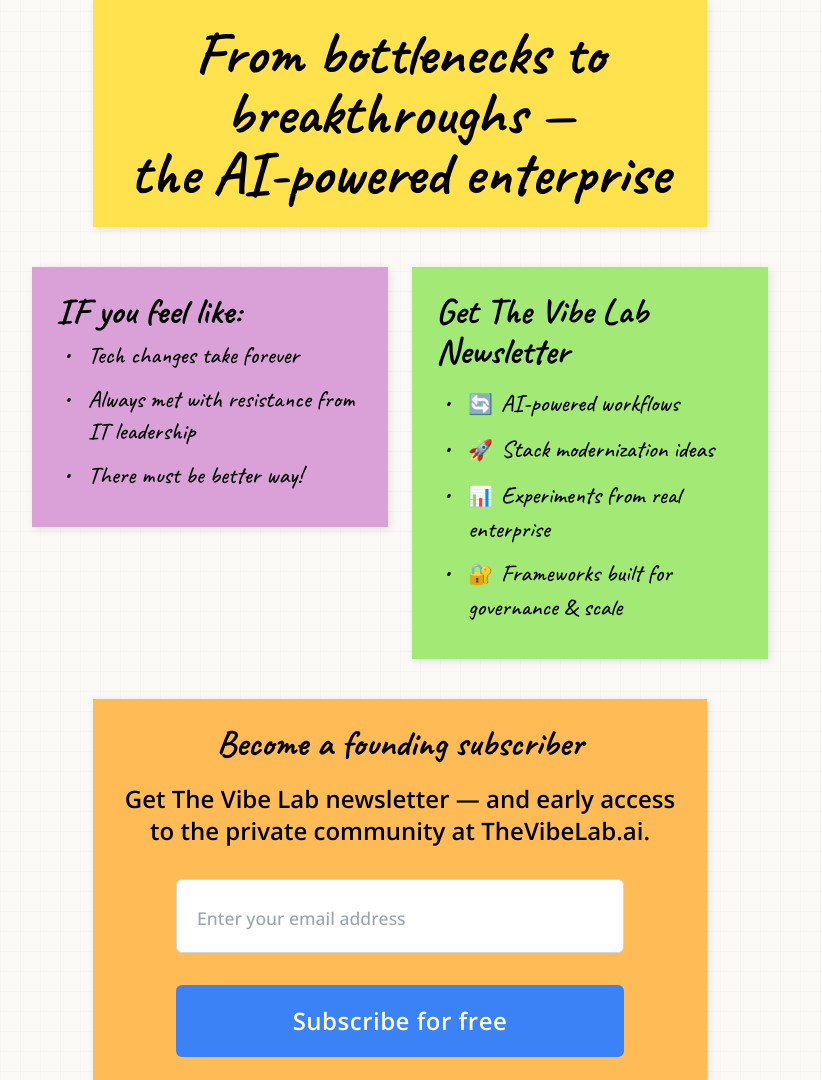
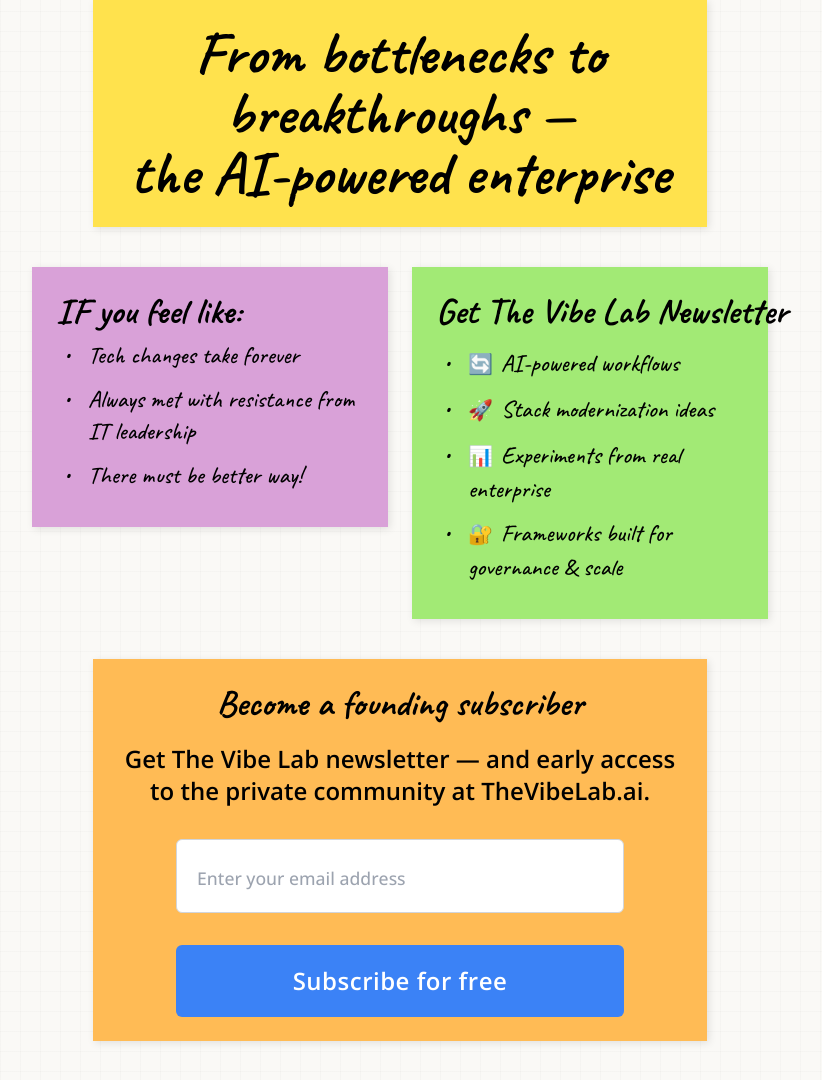
Before and after one commit to lancekyle/VibeLabLanding, a Flask app: page / in a window 1280 px wide. Shown: the part 89-1169 px from the top of the page, without its empty margins (240-1062 px from the left). Run offline with Flask 3, Linux system fonts and the light colour scheme; parts of the project's set-up code (start-up, migrations or seed data) failed here and were passed over; some libraries are stand-ins or nearby versions.

Commit message:
Ensure newsletter signup fits on one line by adjusting the green box
Modifies the width and whitespace of the newsletter sticky note element in index.html.

Replit-Commit-Author: Agent
Replit-Commit-Session-Id: e4a69773-9f43-47fd-b7ea-702442ebf584
Replit-Commit-Screenshot-Url: https://storage.googleapis.com/screenshot-production-us-central1/2f0f9262-57ea-4193-a138-39099b146e42/2abaa2c5-1234-4b2b-9651-a9b27288cded.jpg

```diff
--- a/templates/index.html
+++ b/templates/index.html
@@ -151,8 +151,8 @@
                 </div>
 
                 <!-- Green Note - Newsletter Benefits -->
-                <div class="sticky-note green-note">
-                    <h2 class="text-4xl font-bold mb-4">Get The Vibe Lab Newsletter</h2>
+                <div class="sticky-note green-note" style="width: 100%; padding-left: 1.5rem; padding-right: 1.5rem;">
+                    <h2 class="text-4xl font-bold mb-4 whitespace-nowrap">Get The Vibe Lab Newsletter</h2>
                     <ul class="sticky-list text-2xl">
                         <li><span class="icon-emoji">🔄</span>AI-powered workflows</li>
                         <li><span class="icon-emoji">🚀</span>Stack modernization ideas</li>
```
